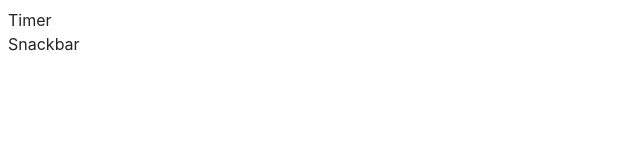
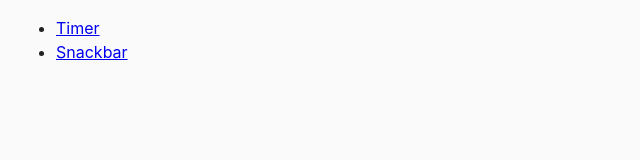
Before and after one commit to ihor-voznyi/goit-js-hw-10, a website built with Vite: page src/index.html in a window 1280 px wide. Shown: the whole page, without its empty margins (0-640 px from the left). Built offline with nearby package versions, Linux system fonts and the light colour scheme.

Commit message:
upd styles.css
styles added

```diff
--- a/src/css/styles.css
+++ b/src/css/styles.css
@@ -1,25 +1,14 @@
-/**
-  |============================
-  | include css partials with
-  | default @import url()
-  |============================
-*/
-@import url('./reset.css');
-@import url('./vite-promo.css');
-@import url('./header.css');
+* {
+  box-sizing: border-box;
+}
 
-:root {
-  font-family: Inter, Avenir, Helvetica, Arial, sans-serif;
-  font-size: 16px;
-  line-height: 24px;
-  font-weight: 400;
-
-  color: #242424;
-  background-color: rgba(255, 255, 255, 0.87);
-
-  font-synthesis: none;
-  text-rendering: optimizeLegibility;
+body {
+  margin: 16px;
+  font-family: -apple-system, BlinkMacSystemFont, 'Segoe UI', Roboto, Oxygen,
+    Ubuntu, Cantarell, 'Open Sans', 'Helvetica Neue', sans-serif;
   -webkit-font-smoothing: antialiased;
   -moz-osx-font-smoothing: grayscale;
-  -webkit-text-size-adjust: 100%;
+  background-color: #fafafa;
+  color: #212121;
+  line-height: 1.5;
 }
```
